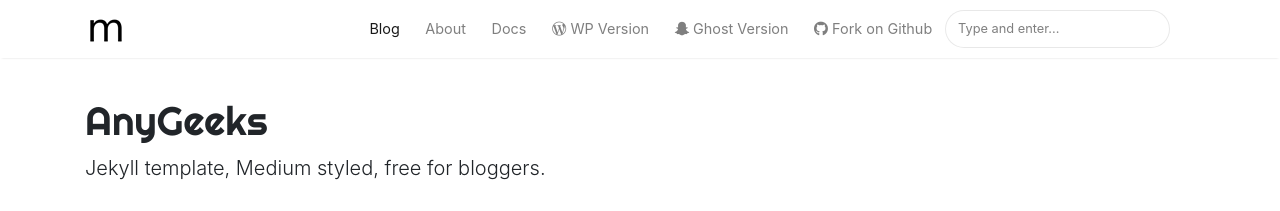
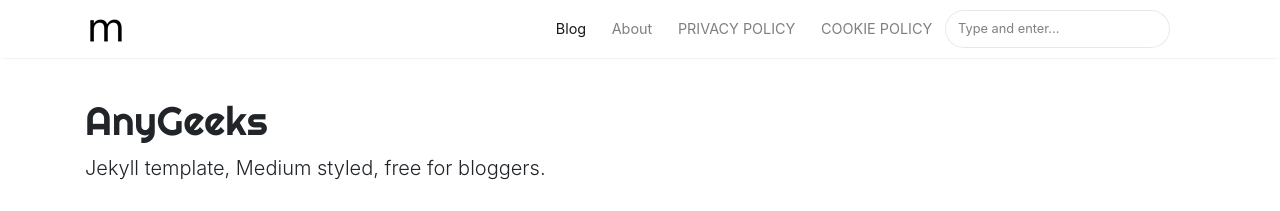
Before and after one commit to GeekyRahul/test, a Jekyll site: the page built from index.html, in a window 1280 px wide. Shown: the top 211 px of the page. Built offline with Jekyll 4.4.1, drawn with Linux system fonts in a browser that asks for light colours; nearby versions of some CDN libraries; the list of posts is cut into pages by our own code.

Commit message:
Update default.html

```diff
--- a/_layouts/default.html
+++ b/_layouts/default.html
@@ -76,20 +76,14 @@ ga('send', 'pageview');
                 </li>
 
                 <li class="nav-item">
-                <a target="_blank" class="nav-link" href="https://bootstrapstarter.com/bootstrap-templates/template-mediumish-bootstrap-jekyll/"> Docs</a>
+                <a target="_blank" class="nav-link" href="{{ site.baseurl }}/privacy-policy"> PRIVACY POLICY</a>
                 </li>
 
                 <li class="nav-item">
-                <a target="_blank" class="nav-link" href="https://www.wowthemes.net/themes/mediumish-wordpress/"><i class="fab fa-wordpress-simple"></i> WP Version</a>
+                <a target="_blank" class="nav-link" href="{{ site.baseurl }}/cookie-policy"> COOKIE POLICY</a>
                 </li>
 
-                <li class="nav-item">
-                <a target="_blank" class="nav-link" href="https://www.wowthemes.net/themes/mediumish-ghost/"><i class="fab fa-snapchat-ghost"></i> Ghost Version</a>
-                </li>
 
-                <li class="nav-item">
-                <a target="_blank" class="nav-link" href="https://github.com/wowthemesnet/mediumish-theme-jekyll"><i class="fab fa-github"></i> Fork on Github</a>
-                </li>
 
                 {% include search-lunr.html %}
 
```
